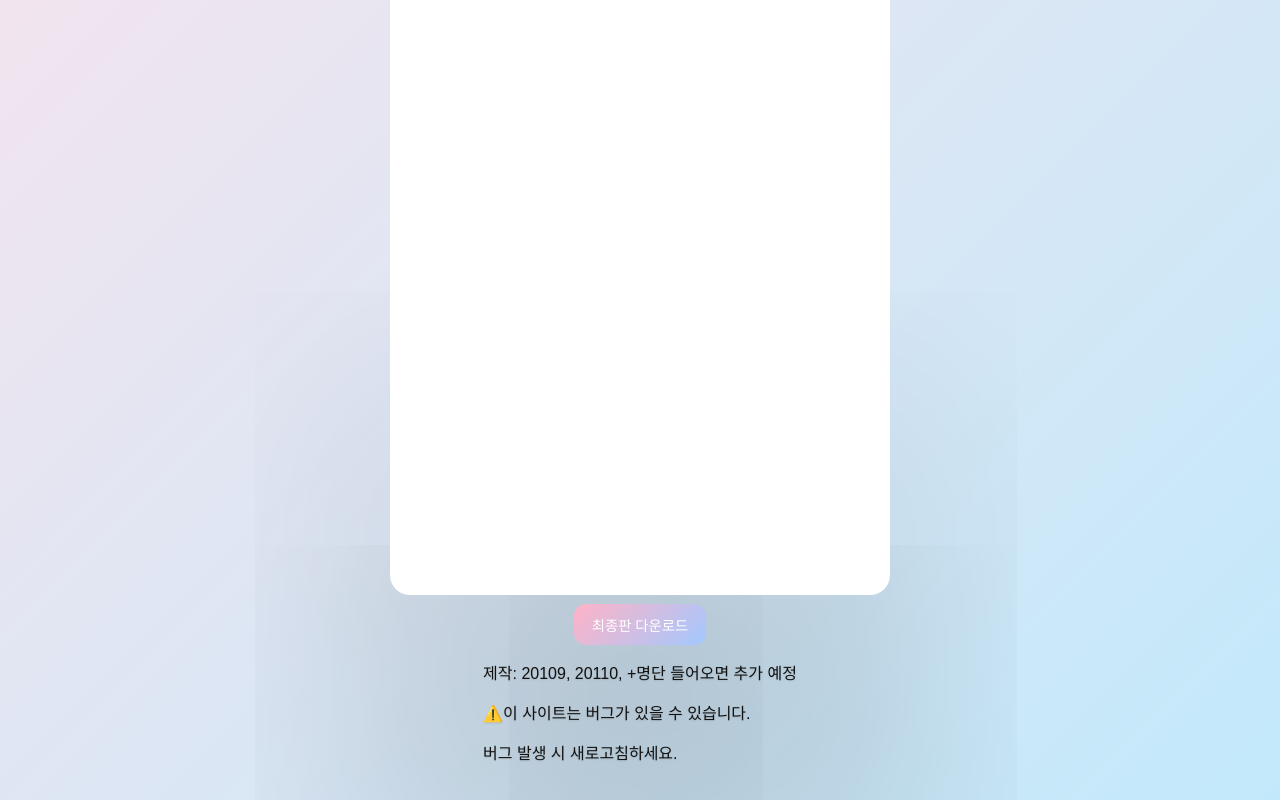
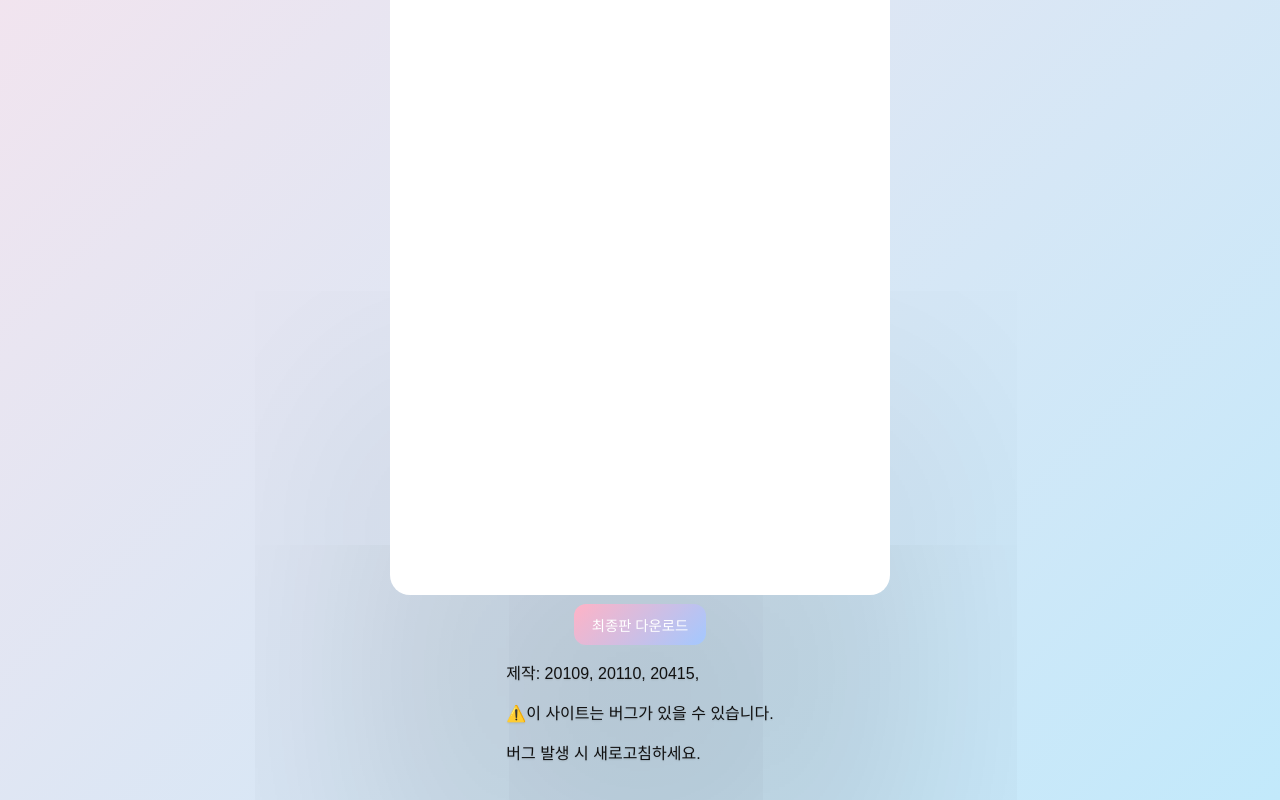
Before and after one commit to jacob6769/001, a plain HTML site: page index.html in a window 1280 px wide. Shown: the part 472-1272 px from the top of the page. Drawn offline with Linux system fonts and the light colour scheme.

Commit message:
Update index.html

```diff
--- a/index.html
+++ b/index.html
@@ -51,7 +51,7 @@
 
     <!-- 하단 정보 -->
     <footer>
-        <p class="p">제작: 20109, 20110, <span>+명단 들어오면 추가 예정</span></p>
+        <p class="p">제작: 20109, 20110, 20415, <span></span></p>
         <p class="p-warning">⚠️이 사이트는 버그가 있을 수 있습니다.</p>
         <p class="p-warning">버그 발생 시 새로고침하세요.</p>
     </footer>
```
